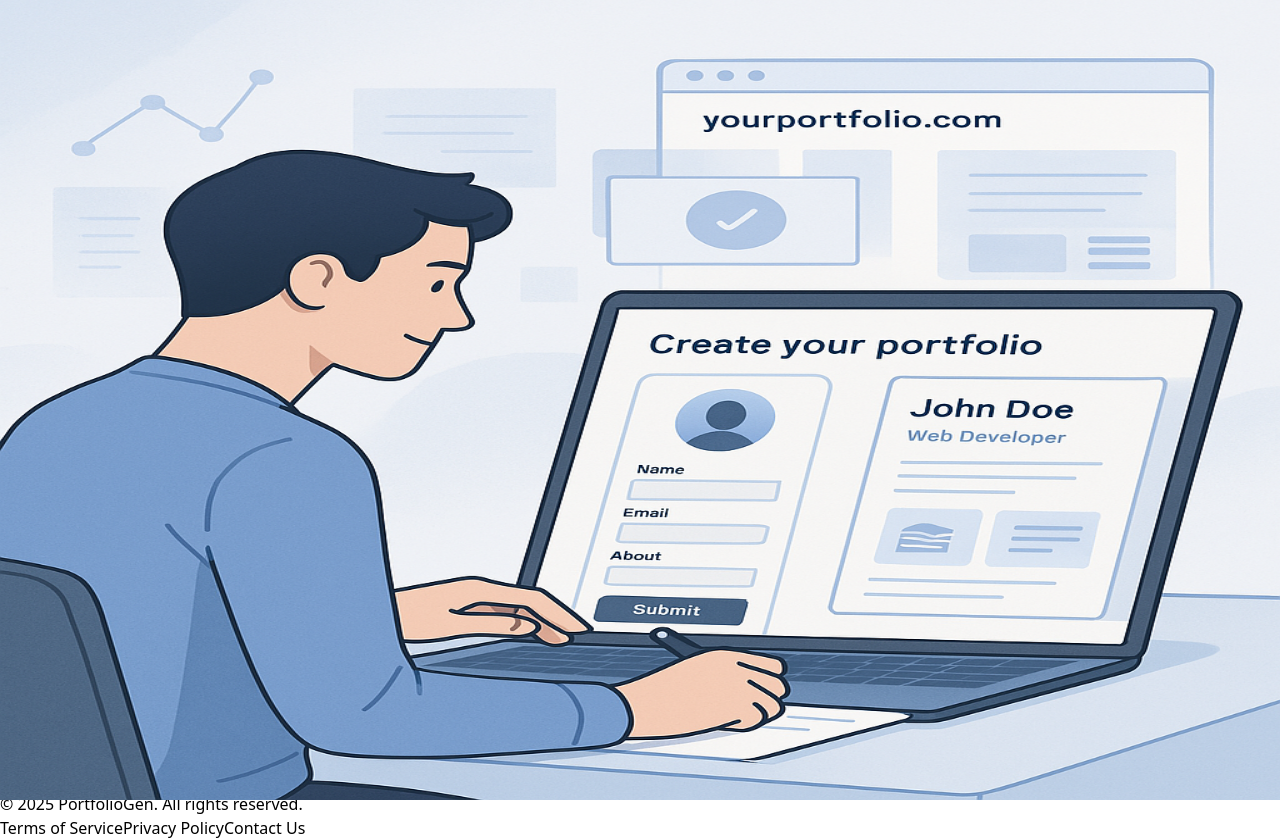
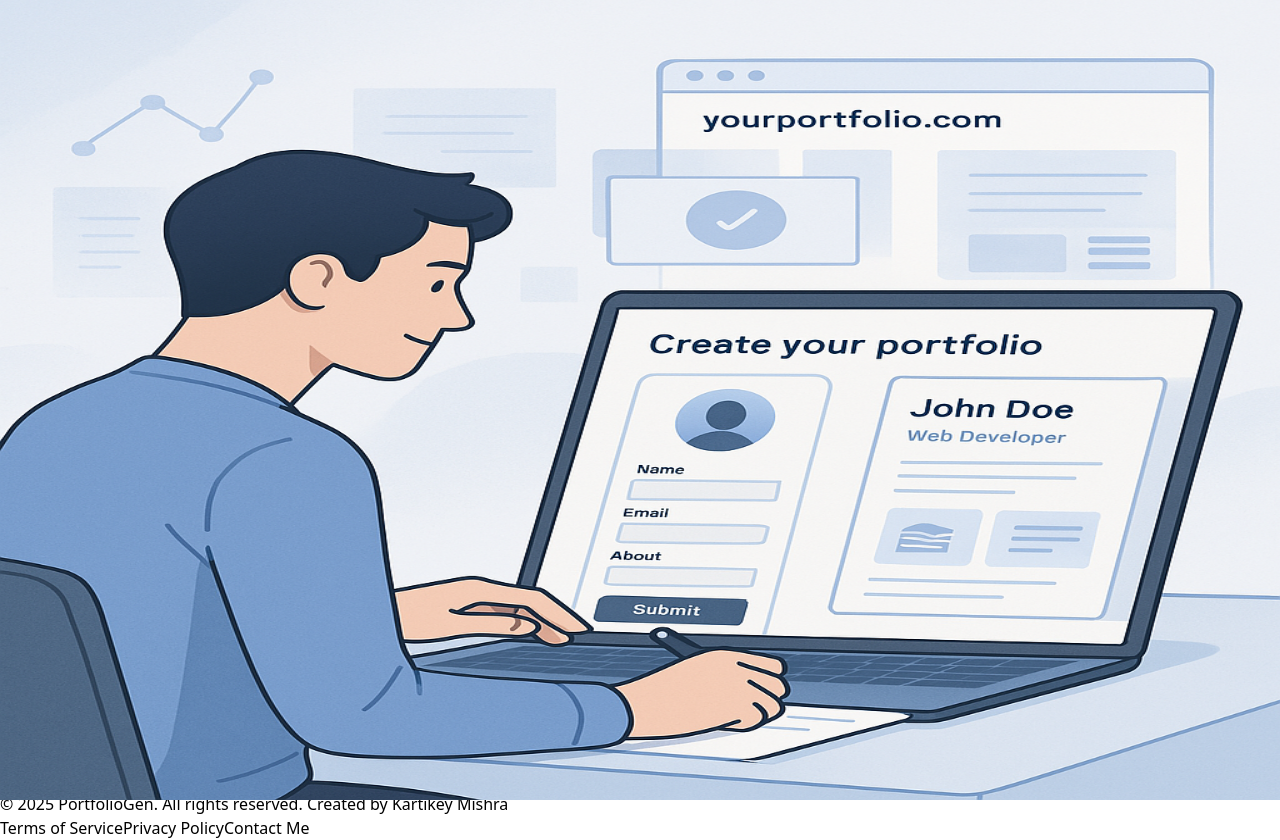
Before and after one commit to kartikeycsjm/GYP, a Next.js app: page / in a window 1280 px wide. Built offline with nearby package versions, Linux system fonts and the light colour scheme; no server answers.

Commit message:
added some links

```diff
--- a/src/components/Footer.tsx
+++ b/src/components/Footer.tsx
@@ -7,7 +7,8 @@ const Footer = () => {
         <footer className="flex flex-col gap-2 sm:flex-row py-6 w-full shrink-0 items-center px-4 md:px-6 border-t">
             <div className="flex items-center gap-2">
                 <Briefcase className="h-5 w-5" />
-                <p className="text-xs text-gray-500">© {new Date().getFullYear()} PortfolioGen. All rights reserved.</p>
+                <p className="text-xs text-gray-500">© {new Date().getFullYear()} PortfolioGen. All rights reserved. Created by Kartikey Mishra
+                </p>
             </div>
             <nav className="sm:ml-auto flex gap-4 sm:gap-6">
                 <Link href="/terms" className="text-xs hover:underline underline-offset-4">
@@ -16,8 +17,8 @@ const Footer = () => {
                 <Link href="/privacy" className="text-xs hover:underline underline-offset-4">
                     Privacy Policy
                 </Link>
-                <Link href="/contact" className="text-xs hover:underline underline-offset-4">
-                    Contact Us
+                <Link href="https://kartikeymishra.vercel.app/contact" className="text-xs hover:underline underline-offset-4">
+                    Contact Me
                 </Link>
             </nav>
         </footer>
```
